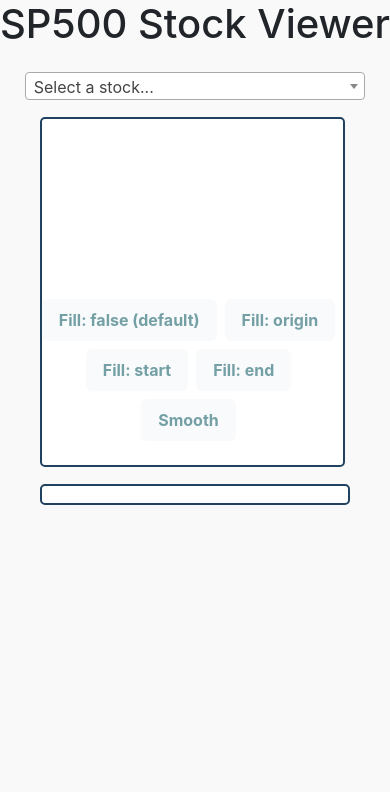
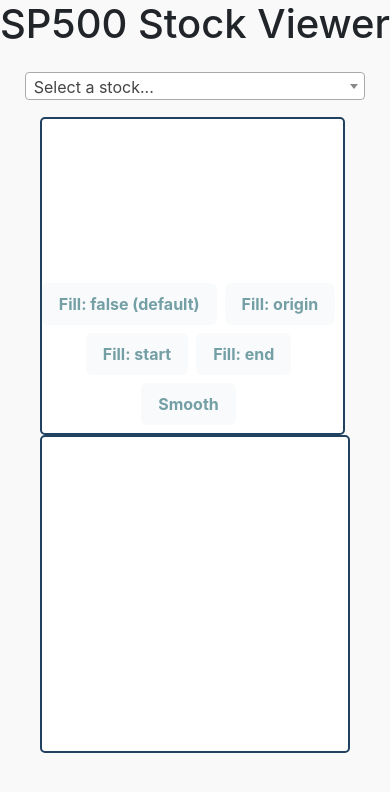
Before and after one commit to AlexDev-1/SP500-Capstone, a Flask app: page / in a window 390 px wide. Shown: the top 792 px of the page. Run offline with Flask 3, Linux system fonts and the light colour scheme; some libraries are stand-ins or nearby versions.

Commit message:
fixed/updated css formating, html structure, and js logic

```diff
--- a/static/app.js
+++ b/static/app.js
@@ -51,10 +51,44 @@
   }
 ];
 
+function adjustNewsContainerHeight() {
+    var dataContainer = document.querySelector('.container_data');
+    var newsContainer = document.querySelector('.container_news');
+    var searchInput = document.querySelector('#searchInput');
+
+    if (dataContainer && newsContainer && searchInput) {
+        newsContainer.style.height = dataContainer.offsetHeight + 'px';
+
+        // Calculate the total width of data container and news container
+        var totalWidth = dataContainer.offsetWidth + newsContainer.offsetWidth;
+
+        // Set the width of the search input to match the total width
+        searchInput.style.width = totalWidth + 'px';
+
+        // Optionally, adjust the positioning if needed
+        // searchInput.style.left = dataContainer.offsetLeft + 'px';
+    }
+}
+
+
 document.addEventListener('DOMContentLoaded', function() {
     initializeSelect2();
     fetchStockData();
+    setTimeout(() => {adjustNewsContainerHeight()},2000)
+    setTimeout(() => {fetchNews('AAPL')},2200);
+    window.addEventListener('resize', adjustTopBarWidth);
+    window.addEventListener('resize', adjustNewsContainerHeight);
 });
+
+function adjustTopBarWidth() {
+    var rowWidth = document.querySelector('.row').offsetWidth;
+    var rowTopbar = document.querySelector('.row_topbar');
+    if (rowTopbar) {
+        rowTopbar.style.width = rowWidth + 'px';
+    }
+}
+
+
 
 function initializeSelect2() {
     $('#searchInput').select2({
@@ -76,7 +110,6 @@
             populateSearchOptions();
             if (stockData.length > 0) {
                 fetchStockPrices('AAPL');
-                fetchNews('AAPL')
             }
         })
         .catch(error => {
@@ -156,6 +189,7 @@
             action.handler(stockChart);
         });
     });
+    adjustNewsContainerHeight();
 }
 function fetchNews(symbol) {
     axios.get(`https://sp500-capstone.onrender.com/get_news/${symbol}`)
--- a/static/stylesheets/style.css
+++ b/static/stylesheets/style.css
@@ -6,10 +6,23 @@
     max-width: 95%;
     max-height: 80%;
     margin: auto;
+    display: flex;
+    flex-direction: column;
+    justify-content: center;
+    align-items: center;
+}
+
+#searchInput {
+    width: 100%;
+    height: 100%;
 }
 
 h1 {
     margin-bottom: 20px;
+}
+
+.container_data, .container_news {
+    box-sizing: border-box;
 }
 
 .chart-container {
@@ -18,19 +31,26 @@
 }
 
 .row {
-    max-width: 100%;
-    max-height: 80%;
-    margin: auto;
+    width: 100%;
+    max-height: 600px;
+    margin-top: 2vh;
+    display: flex;
+    justify-content: center;
+    align-items: center;
+    flex-wrap: wrap;
+}
+
+.row_topbar {
+    width: 100%;
 }
 
 .container_data {
     position: relative;
     background-color: #ffffff;
-    border-style: solid ;
+    border-style: solid;
     border-radius: 5px;
     border-color: #204260;
     border-width: 2px;
-    margin-top: 2vh;
     margin-right: 5px;
     z-index: 10;
 }
@@ -46,31 +66,34 @@
 }
 
 .container_news {
-    overflow-y: auto;
-    max-height: 77.2vh;
+    overflow-y: scroll;
     position: relative;
     background-color: #ffffff;
-    border-style: solid ;
+    border-style: solid;
     border-radius: 5px;
     border-color: #204260;
     border-width: 2px;
-    margin-top: 2vh;
     z-index: 10;
-    padding: 1vh;
+    padding: 7.5px;
+}
+
+.news-item {
+    max-height: inherit;
+    position: relative;
+    background-color: #ffffff;
+    z-index: 10;
+    padding: 7.5px;
 }
 
 @media (max-width: 768px) {
-    .row > [class*='col-'] {
+    .row > [class*='col-'], .row, .row_topbar {
         flex: 0 0 100%;
         max-width: 100%;
     }
-
-    .container_news,
-    .container_data {
+    .container_news, .container_data {
         height: auto;
     }
 }
-
 
 .chart-actions[data-v-6c4d3f30] {
     align-items: center;
@@ -85,29 +108,40 @@
 }
 
 .chart-action[data-v-6c4d3f30] {
-    transition: background .25s,border-color .25s;
-    background: rgba(115, 159, 165,.05);
+    transition: background .25s, border-color .25s;
+    background: rgba(115, 159, 165, .05);
     border: 1px solid transparent;
     border-radius: 6px;
     color: rgb(115, 159, 165);
-    text-decoration: none!important;
+    text-decoration: none !important;
     display: inline-block;
     padding: 8px 16px;
     margin: 0 8px 8px 0;
     cursor: pointer;
     -webkit-user-select: none;
     -moz-user-select: none;
-    user-select: none
+    user-select: none;
 }
 
 .chart-action[data-v-6c4d3f30]:hover {
-    background: rgba(115, 159, 165,.15);
-    border-color: rgba(115, 159, 165,.2);
-    color: #739fa5
+    background: rgba(115, 159, 165, .15);
+    border-color: rgba(115, 159, 165, .2);
+    color: #739fa5;
 }
 
 .chart-action[data-v-6c4d3f30]:active {
-    background: rgba(115, 159, 165,.3);
-    border-color: rgba(115, 159, 165,.4);
-    color: #739fa5
+    background: rgba(115, 159, 165, .3);
+    border-color: rgba(115, 159, 165, .4);
+    color: #739fa5;
 }
+
+
+.select2-container {
+    width: 100% !important;
+    max-width: 100%;
+}
+
+
+.select2-dropdown {
+    width: 100% !important;
+}
--- a/templates/base.html
+++ b/templates/base.html
@@ -10,13 +10,15 @@
 <body>
     <h1 class="text-center mb-4">SP500 Stock Viewer</h1>
     <div class="container">
-        <select id="searchInput" class="form-control select2" aria-label="Search for a stock">
-            <option>Select a stock...</option>
-        </select>
+        <div class="row_topbar">
+            <select id="searchInput" class="form-control select2" aria-label="Search for a stock">
+                <option>Select a stock...</option>
+            </select>
+        </div>
         <div class="row">
             <div class="col-lg-9 col-md-9">
                 <div class="container_data">
-                    <div class="chart-container my-3">
+                    <div class="chart-container">
                         <canvas id="stockChart"></canvas>
                     <div data-v-6c4d3f30 class="chart-actions">
                         <a data-v-6c4d3f30="" class="chart-action" data-action="Fill: false (default)">
@@ -39,11 +41,18 @@
                 </div>
             </div>
             <div class="col-lg-3 col-md-3">
-                <div class="container_news overflow-auto">
+                <div class="container_news overflow-scroll">
                 </div>
             </div>
         </div>
     </div>
+    <script>
+        $(document).ready(function() {
+            $('#searchInput').select2({
+                width: '100%'
+            });
+        });
+    </script>
     <script src="{{ url_for('static', filename='app.js') }}"></script>
     <script src="https://unpkg.com/jquery"></script>
     <script src="https://cdnjs.cloudflare.com/ajax/libs/select2/4.0.13/js/select2.min.js"></script>
```
Lines whose indentation alone changed are shown as unchanged.
